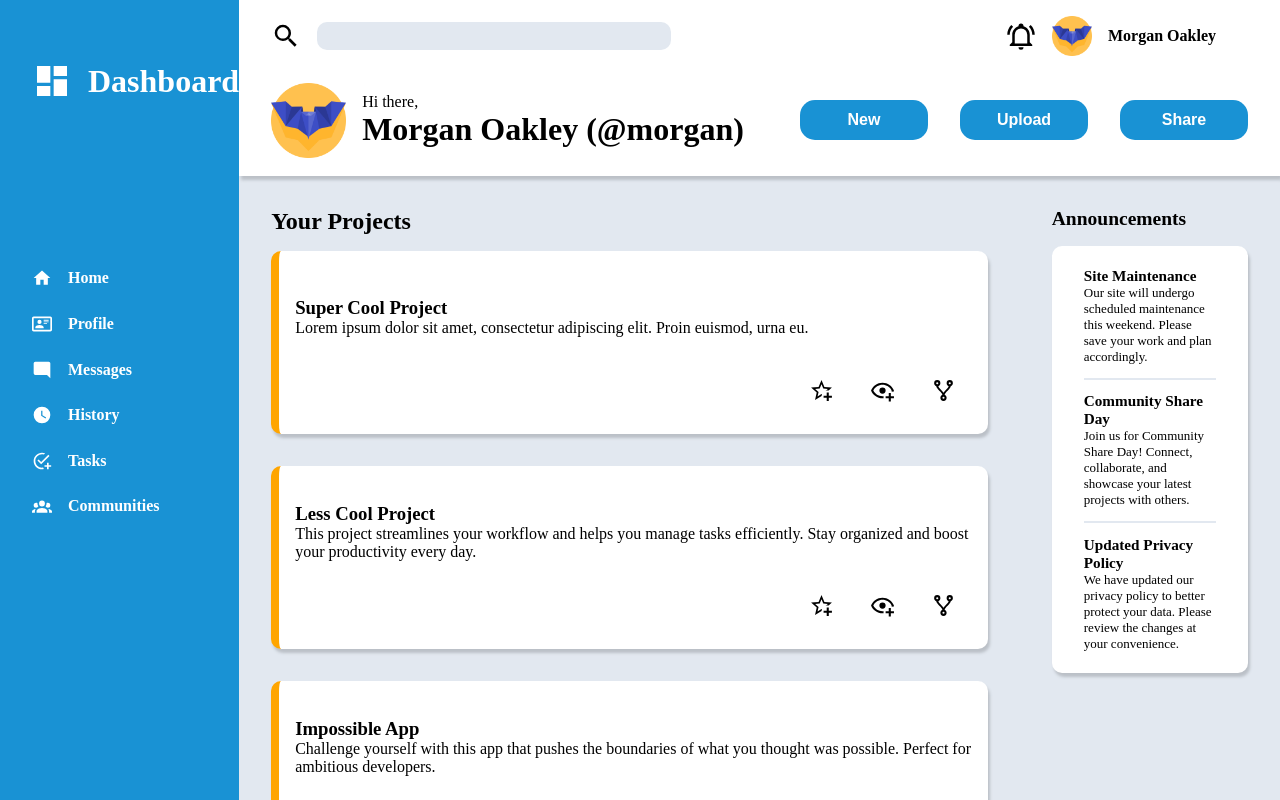
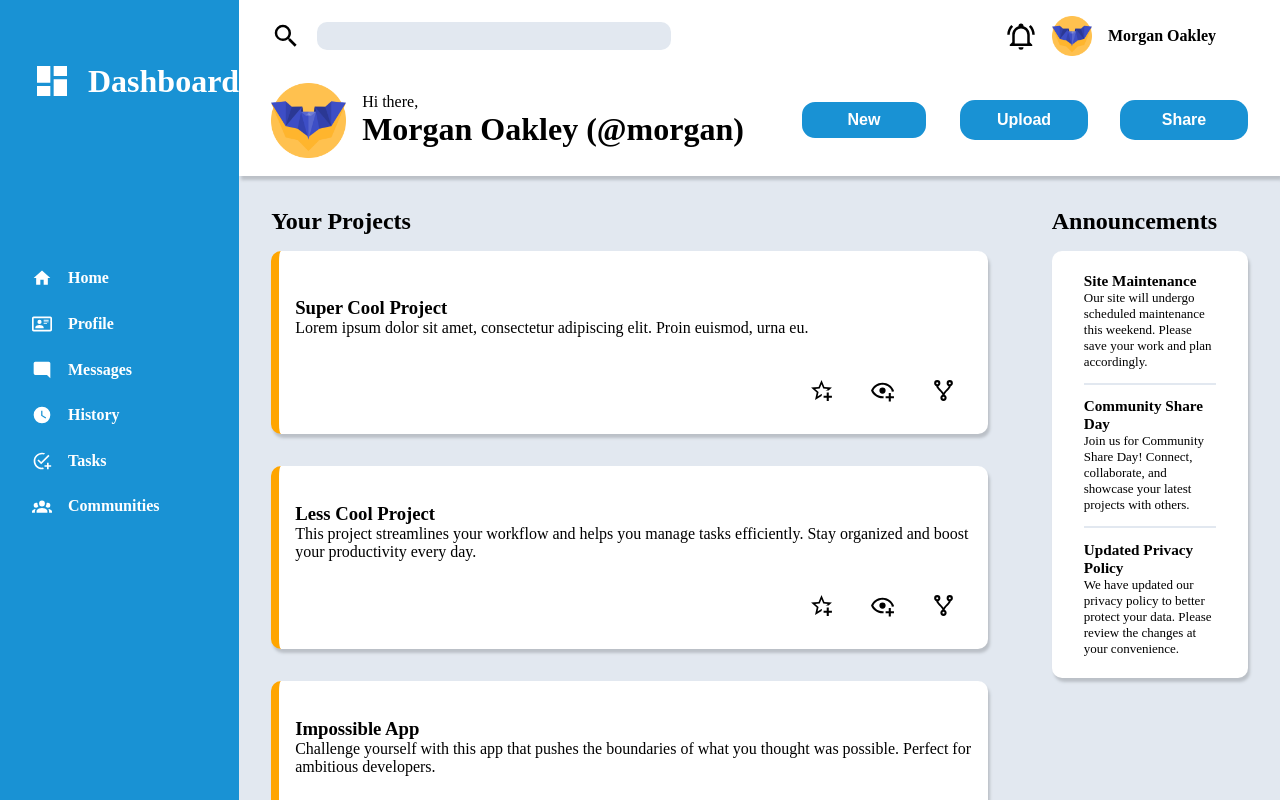
Before and after one commit to Doomguy504/admin-dashboard, a plain HTML site: page index.html in a window 1280 px wide. In both pictures the pointer is over the button "New". Shown: the top 800 px of the page. Drawn offline with Linux system fonts and the light colour scheme.

Commit message:
fix h2 font sizing

```diff
--- a/style.css
+++ b/style.css
@@ -87,6 +87,11 @@ button {
     color: white;
     font-weight: bold;
     font-size: medium;
+}
+
+button:hover {
+    border: 2px solid white;
+    cursor: pointer;
 }
 
 /* Sidebar styling */
@@ -196,7 +201,7 @@ section h2 {
 }
 
 /* Announcements */
-.announcements {
+.announcements-container {
     margin-bottom: 0;
     font-size: small;
 }
```
